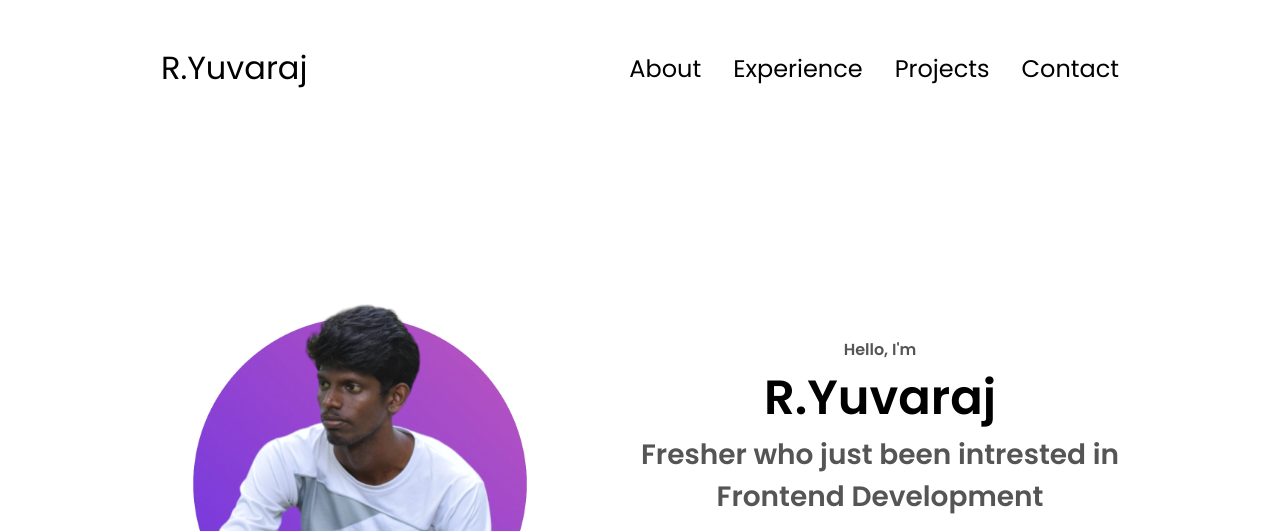
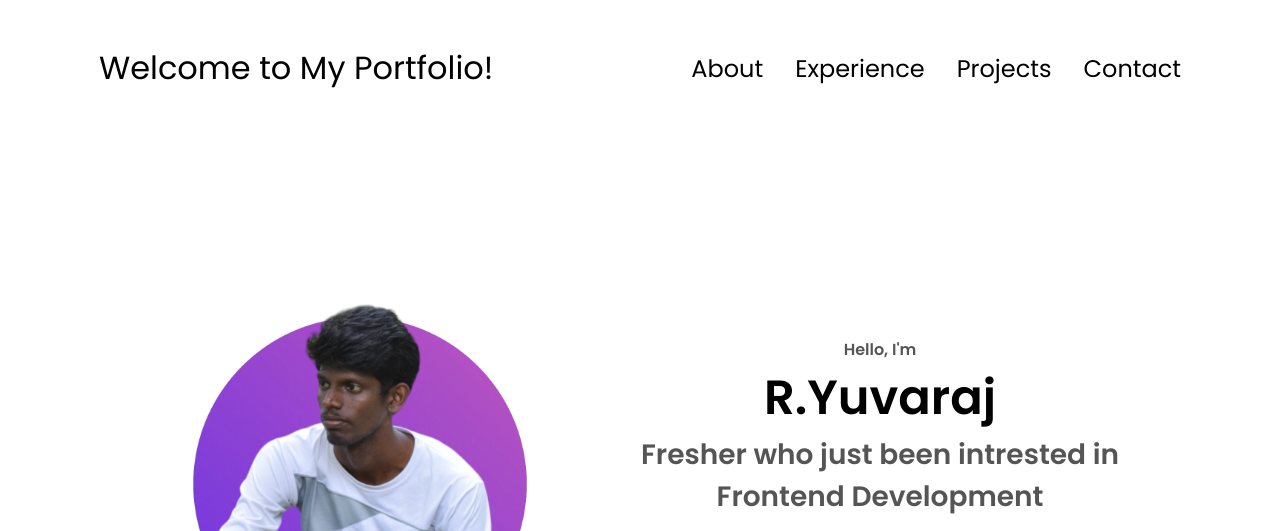
Before and after one commit to yuvarajofficial14/Myportfolio, a plain HTML site: page index.html in a window 1280 px wide. Shown: the top 531 px of the page. Drawn offline with Linux system fonts and the light colour scheme.

Commit message:
Update index.html

```diff
--- a/index.html
+++ b/index.html
@@ -10,7 +10,7 @@
   </head>
   <body>
     <nav id="desktop-nav">
-      <div class="logo">R.Yuvaraj</div>
+      <div class="logo">Welcome to My Portfolio!</div>
       <div>
         <ul class="nav-links">
           <li><a href="#about">About</a></li>
@@ -21,7 +21,7 @@
       </div>
     </nav>
     <nav id="hamburger-nav">
-      <div class="logo">R.Yuvaraj</div>
+      <div class="logo">Welcome to My Portfolio!</div>
       <div class="hamburger-menu">
         <div class="hamburger-icon" onclick="toggleMenu()">
           <span></span>
```
